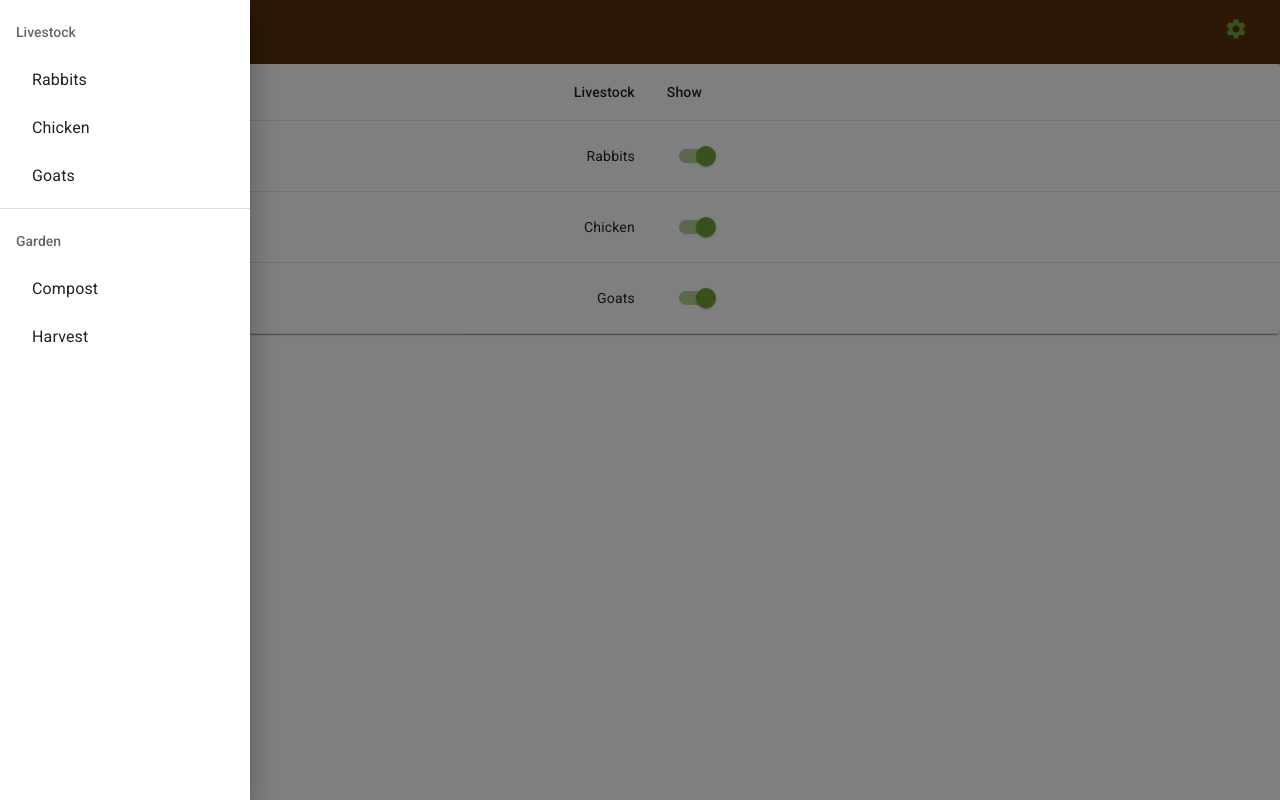
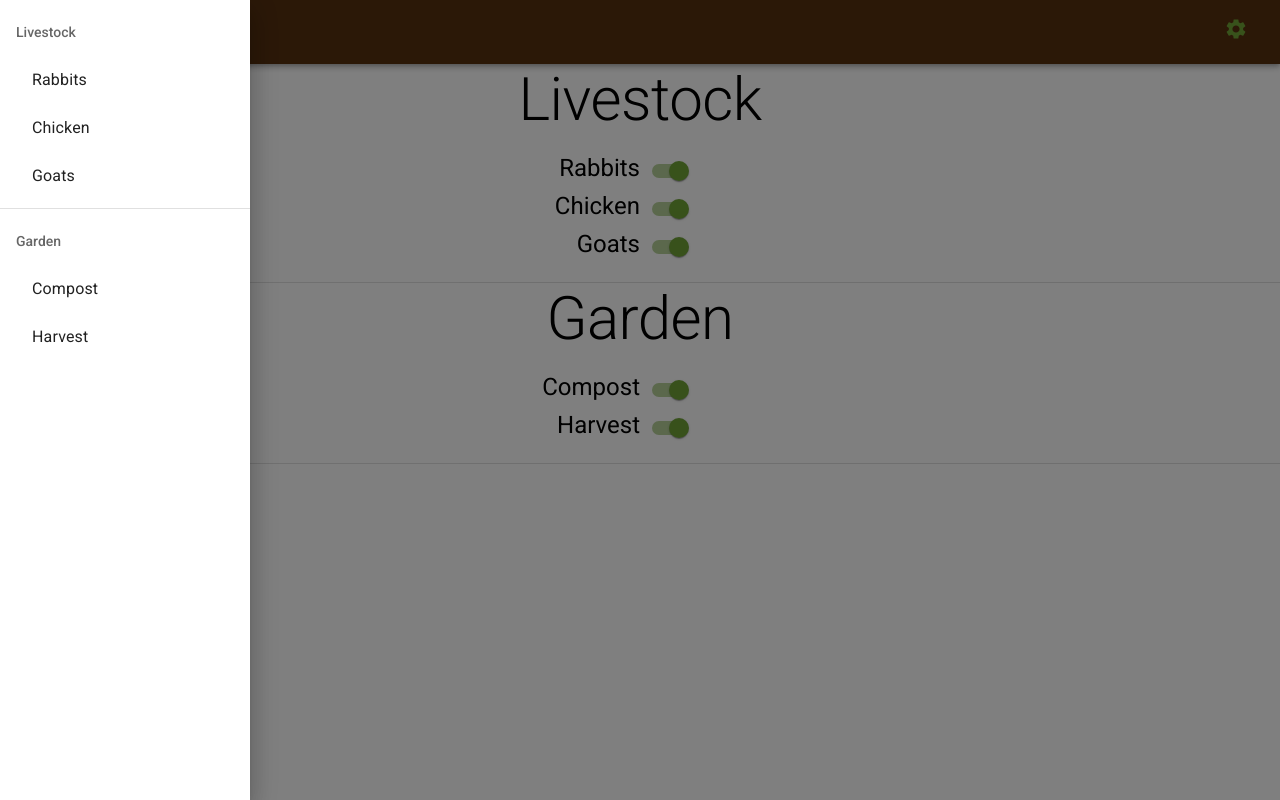
Before and after one commit to ben-bradley/homestead-helper, a React (Create React App) app: page /config in a window 1280 px wide. Both pictures are taken after a click on the button 44 px from the left and 32 px from the top of the page. Built offline with nearby package versions, Linux system fonts and the light colour scheme.

Commit message:
add not found, refactor a bunch

```diff
--- a/src/App.css
+++ b/src/App.css
@@ -1 +1,9 @@
-.App {}
+.App {
+  height: 100%;
+}
+
+html, body {
+  height: 100%;
+  margin: 0;
+  padding: 0;
+}
--- a/src/Routes.js
+++ b/src/Routes.js
@@ -5,20 +5,31 @@ import {
 
 import Chicken from "./components/Livestock/Chicken/index.js"
 import Rabbits from "./components/Livestock/Rabbits/index.js"
+import Compost from "./components/Garden/Compost/index.js"
+import Harvest from "./components/Garden/Harvest/index.js"
 import Config from "./components/Config/index.js"
+import NotFound from "./components/NotFound.js"
 
 export default function HHRoutes(props) {
   const { config, setConfig } = props;
+  const { show } = config;
 
   return (
     <Routes>
-      { config.show.livestock.chicken &&
+      { show.livestock.chicken &&
         <Route exact path="/livestock/chicken" element={<Chicken />}></Route>
       }
-      { config.show.livestock.rabbits &&
+      { show.livestock.rabbits &&
         <Route exact path="/livestock/rabbits" element={<Rabbits />}></Route>
       }
+      { show.garden.compost &&
+        <Route exact path="/garden/compost" element={<Compost />}></Route>
+      }
+      { show.garden.harvest &&
+        <Route exact path="/garden/harvest" element={<Harvest />}></Route>
+      }
       <Route exact path="/config" element={<Config config={config} setConfig={setConfig} />} />
+      <Route exact path="*" element={<NotFound />} />
     </Routes>
   );
 }
--- a/src/components/Config/index.js
+++ b/src/components/Config/index.js
@@ -1,26 +1,32 @@
+import Box from "@mui/material/Box";
+import Grid from "@mui/material/Grid";
+import Divider from "@mui/material/Divider";
 import Typography from "@mui/material/Typography";
-
-import Table from "@mui/material/Table";
-import TableBody from "@mui/material/TableBody";
-import TableCell from "@mui/material/TableCell";
-import TableContainer from "@mui/material/TableContainer";
-import TableHead from "@mui/material/TableHead";
-import TableRow from "@mui/material/TableRow";
-import Paper from "@mui/material/Paper";
-
 import Switch from "@mui/material/Switch";
 
-const LIVESTOCK = [ "rabbits", "chicken", "goats" ];
+const capitalize = { textTransform: "capitalize" };
 
 export default function Config(props) {
   const { config, setConfig } = props;
-  const updateShowLivestock = (update) => {
+
+  const PAGES = [
+    {
+      category: "livestock",
+      pages: [ "rabbits", "chicken", "goats" ]
+    },
+    {
+      category: "garden",
+      pages: [ "compost", "harvest" ]
+    }
+  ];
+
+  const updateShow = (category, update) => {
     setConfig((_config) => ({
       ..._config,
       show: {
         ..._config.show,
-        livestock: {
-          ..._config.show.livestock,
+        [category]: {
+          ..._config.show[category],
           ...update
         }
       }
@@ -28,30 +34,36 @@ export default function Config(props) {
   }
 
   return (
-    <TableContainer component={Paper}>
-      <Table sx={{ minWidth: 650 }} aria-label="HH Config">
-        <TableHead>
-          <TableRow>
-            <TableCell align="right">Livestock</TableCell>
-            <TableCell>Show</TableCell>
-          </TableRow>
-        </TableHead>
-        <TableBody>
-          {LIVESTOCK.map((animal, i) =>
-            <TableRow key={i}>
-              <TableCell align="right" style={{ textTransform: "capitalize" }}>{animal}</TableCell>
-              <TableCell>
-                <Switch
-                  checked={config.show.livestock[animal]}
-                  onChange={(e) => updateShowLivestock({ [animal]: e.target.checked })}
-                  label="Show chickens?"
-                  color="secondary"
-                />
-              </TableCell>
-            </TableRow>
-          )}
-        </TableBody>
-      </Table>
-    </TableContainer>
+    <Box sx={{ flexGrow: 1 }}>
+      { PAGES.map(({ category, pages }) =>
+        <Grid container key={category} spacing={2}>
+          <Grid item xs={12}>
+            <Typography align="center" variant="h2" style={{ ...capitalize }}>
+              {category}
+            </Typography>
+          </Grid>
+          <Grid item xs={12}>
+            { pages.map((page) =>
+              <Grid container key={page}>
+                <Grid item xs={6} style={{ ...capitalize }} align="right">
+                  <Typography variant="h5">{page}</Typography>
+                </Grid>
+                <Grid item xs={6}>
+                  <Switch
+                    checked={config.show[category][page]}
+                    onChange={(e) => updateShow(category, { [page]: e.target.checked })}
+                    label={`Show ${page}?`}
+                    color="secondary"
+                  />
+                </Grid>
+              </Grid>
+            )}
+          </Grid>
+          <Grid item xs={12}>
+            <Divider />
+          </Grid>
+        </Grid>
+      )}
+    </Box>
   );
 }
--- /dev/null
+++ b/src/components/Garden/Compost/index.js
@@ -0,0 +1,18 @@
+import Grid from "@mui/material/Grid";
+import Typography from "@mui/material/Typography";
+
+export default function Compost() {
+  return (
+    <Grid
+      container
+      spacing={0}
+      align="center"
+      justify="center"
+      direction="column"
+    >
+      <Grid item>
+        <Typography variant="h3">Compost!</Typography>
+      </Grid>
+    </Grid>
+  );
+}
--- /dev/null
+++ b/src/components/Garden/Harvest/index.js
@@ -0,0 +1,18 @@
+import Grid from "@mui/material/Grid";
+import Typography from "@mui/material/Typography";
+
+export default function Harvest() {
+  return (
+    <Grid
+      container
+      spacing={0}
+      align="center"
+      justify="center"
+      direction="column"
+    >
+      <Grid item>
+        <Typography variant="h3">Harvest!</Typography>
+      </Grid>
+    </Grid>
+  );
+}
--- a/src/components/Livestock/Rabbits/index.js
+++ b/src/components/Livestock/Rabbits/index.js
@@ -1,7 +1,18 @@
-export default function Chicken() {
+import Grid from "@mui/material/Grid";
+import Typography from "@mui/material/Typography";
+
+export default function Rabbits() {
   return (
-    <div>
-      RABBITS!
-    </div>
-  )
+    <Grid
+      container
+      spacing={0}
+      align="center"
+      justify="center"
+      direction="column"
+    >
+      <Grid item>
+        <Typography variant="h3">Rabbits!</Typography>
+      </Grid>
+    </Grid>
+  );
 }
--- /dev/null
+++ b/src/components/NotFound.js
@@ -0,0 +1,19 @@
+import Grid from "@mui/material/Grid";
+import Typography from "@mui/material/Typography";
+
+export default function NotFound() {
+  return (
+    <Grid
+      container
+      spacing={0}
+      align="center"
+      justify="center"
+      direction="column"
+      style={{ marginTop: "10em" }}
+    >
+      <Grid item>
+        <Typography variant="h3">Not found!</Typography>
+      </Grid>
+    </Grid>
+  );
+}
--- a/src/components/TopBar/ConfigMenu.js
+++ /dev/null
@@ -1,13 +0,0 @@
-import IconButton from "@mui/material/IconButton";
-import SettingsIcon from "@mui/icons-material/Settings";
-import { Link } from "react-router-dom";
-
-export default function ConfigMenu() {
-  return (
-    <IconButton aria-label="config">
-      <Link color="secondary" to="/config" style={{ textDecoration: "none" }}>
-        <SettingsIcon color="secondary" />
-      </Link>
-    </IconButton>
-  );
-}
--- a/src/components/TopBar/DrawerMenu.js
+++ b/src/components/TopBar/DrawerMenu.js
@@ -13,17 +13,18 @@ export default function DrawerMenu(props) {
 
   const livestock = Object.keys(config.show.livestock)
     .filter((key) => config.show.livestock[key]);
-  // const garden = Object.keys(config.show).filter((key) => config.show[key]);
+  const garden = Object.keys(config.show.garden)
+    .filter((key) => config.show.garden[key]);
 
   return (
     <Drawer anchor='left' open={open} onClose={toggleDrawer}>
       <Box sx={{ width: 250 }} role="presentation">
         <List>
           <ListSubheader>Livestock</ListSubheader>
-          {livestock.map((animal, i) =>
+          { livestock.map((item, i) =>
             <ListItem key={i} style={{ paddingTop: 0, paddingBottom: 0 }}>
-              <ListItemButton component={Link} to={`/livestock/${animal}`} onClick={toggleDrawer}>
-                <ListItemText primary={animal} style={{ textTransform: "capitalize" }} />
+              <ListItemButton component={Link} to={`/livestock/${item}`} onClick={toggleDrawer}>
+                <ListItemText primary={item} style={{ textTransform: "capitalize" }} />
               </ListItemButton>
             </ListItem>
           )}
@@ -31,16 +32,13 @@ export default function DrawerMenu(props) {
         <Divider />
         <List>
           <ListSubheader>Garden</ListSubheader>
-          <ListItem style={{ paddingTop: 0, paddingBottom: 0 }}>
-            <ListItemButton component={Link} to="/garden/compost" onClick={toggleDrawer}>
-              <ListItemText primary="Compost" style={{ textTransform: "capitalize" }} />
-            </ListItemButton>
-          </ListItem>
-          <ListItem style={{ paddingTop: 0, paddingBottom: 0 }}>
-            <ListItemButton component={Link} to="/garden/harvest" onClick={toggleDrawer}>
-              <ListItemText primary="Harvest" style={{ textTransform: "capitalize" }} />
-            </ListItemButton>
-          </ListItem>
+          { garden.map((item, i) =>
+            <ListItem key={i} style={{ paddingTop: 0, paddingBottom: 0 }}>
+              <ListItemButton component={Link} to={`/garden/${item}`} onClick={toggleDrawer}>
+                <ListItemText primary={item} style={{ textTransform: "capitalize" }} />
+              </ListItemButton>
+            </ListItem>
+          )}
         </List>
       </Box>
     </Drawer>
--- a/src/components/TopBar/index.js
+++ b/src/components/TopBar/index.js
@@ -5,18 +5,15 @@ import Toolbar from "@mui/material/Toolbar";
 import MenuIcon from "@mui/icons-material/Menu";
 import Typography from "@mui/material/Typography";
 import IconButton from "@mui/material/IconButton";
+import SettingsIcon from "@mui/icons-material/Settings";
+import { Link } from "react-router-dom";
 
-import ConfigMenu from "./ConfigMenu.js";
 import DrawerMenu from "./DrawerMenu.js";
 
 export default function TopBar(props) {
   const { config } = props;
-
   const [ open, setOpen ] = React.useState(false);
-
-  const toggleDrawer = () => {
-    setOpen((_open) => !_open);
-  }
+  const toggleDrawer = () => setOpen((_open) => !_open);
 
   return (
     <Box sx={{ flexGrow: 1 }}>
@@ -28,7 +25,11 @@ export default function TopBar(props) {
           <Typography variant="h6" component="div" sx={{ flexGrow: 1 }}>
             Homestead Helper
           </Typography>
-          <ConfigMenu />
+          <IconButton aria-label="config">
+            <Link color="secondary" to="/config" style={{ textDecoration: "none" }}>
+              <SettingsIcon color="secondary" />
+            </Link>
+          </IconButton>
         </Toolbar>
       </AppBar>
       <DrawerMenu open={open} toggleDrawer={toggleDrawer} config={config} />
--- a/src/config.js
+++ b/src/config.js
@@ -4,6 +4,10 @@ const config = {
       rabbits: true,
       chicken: true,
       goats: true
+    },
+    garden: {
+      compost: true,
+      harvest: true
     }
   }
 };
```
